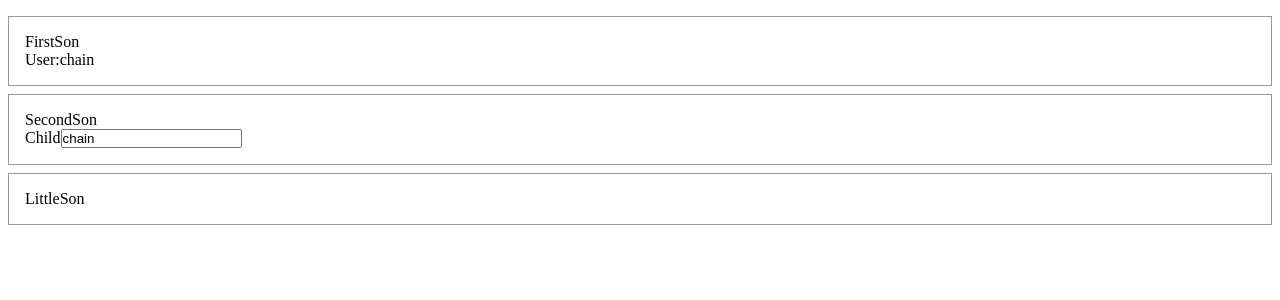
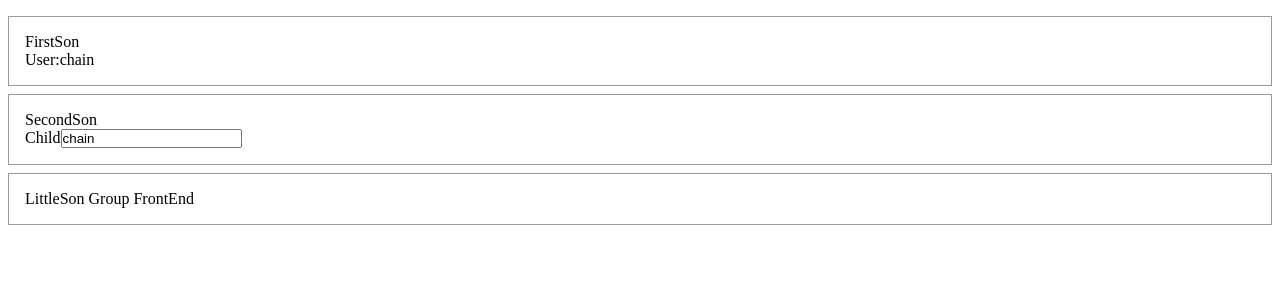
Before and after one commit to jlyu/Redux-handwrite, a React app: page / in a window 1280 px wide. Shown: the top 300 px of the page. Built offline with nearby package versions, Linux system fonts and the light colour scheme; the HTML template or start-up script is replaced by a standard one.

Commit message:
P8 - selector, update,

```diff
--- a/src/App.tsx
+++ b/src/App.tsx
@@ -4,11 +4,13 @@ import { appContext, connect, IAppState, store } from './redux';
 
 const FirstSon = () => <section>FirstSon<User/></section>;
 const SecondSon = () => <section>SecondSon<UserModifier>Child</UserModifier></section>;
-const LittleSon = () => <section>LittleSon</section>;
+const LittleSon = connect((state: IAppState) => {
+    return { group: state.group };
+}) ( ({ group }) => <section>LittleSon Group {group.name}</section> );
 
 const User = connect((state: IAppState) => {
     return { user: state.user };
-})(({ user }) => {
+}) (({ user }) => {
     return (
         <div> User:{ user.name } </div>
     );
--- a/src/redux.tsx
+++ b/src/redux.tsx
@@ -7,6 +7,7 @@ interface IUser {
 
 export interface IAppState {
     user: IUser;
+    group: object;
 }
 
 interface IStoreType {
@@ -21,6 +22,15 @@ interface IReducerType {
     payload: IAppState | IUser;
 }
 
+const changed = (oldState: IAppState, newState: IAppState) => {
+    for (const key in oldState) {
+        if (oldState[key as keyof IAppState] !== newState[key as keyof IAppState]) {
+            return true;
+        }
+    }
+    return false;
+};
+
 export const connect = (selector: any) => (Component: React.FC<any>) => {
     return (props: React.ComponentProps<typeof Component>) => {
         const { state, setState } = useContext(appContext) as IStoreType;
@@ -29,9 +39,12 @@ export const connect = (selector: any) => (Component: React.FC<any>) => {
 
         useEffect(() => {
             store.subscribe(() => {
-                update({});
+                const newData = selector ? selector(store.state) : { state: store.state };
+                if (changed(data, newData)) {
+                    update({});
+                }
             });
-        }, []);
+        }, [selector]);
 
         const dispatch = (action: IReducerType) => {
             setState(reducer(state, action));
@@ -55,7 +68,10 @@ const reducer = (state: IAppState, { type, payload }: IReducerType) => {
 };
 
 export const store: IStoreType = {
-    state: { user: { name: 'chain', age: 33 } },
+    state: {
+        user: { name: 'chain', age: 33 },
+        group: { name: "FrontEnd" },
+    },
     setState(newState: IAppState) {
         store.state = newState;
         store.listeners.map((fn) => fn(store.state));
```
